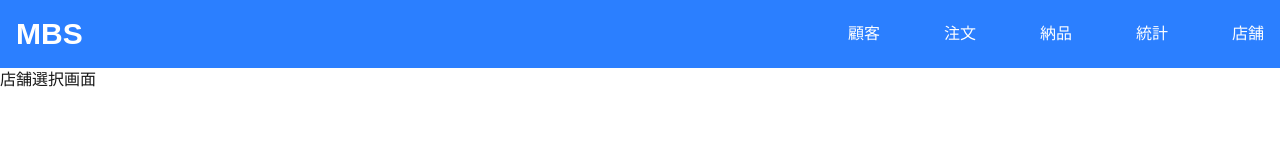
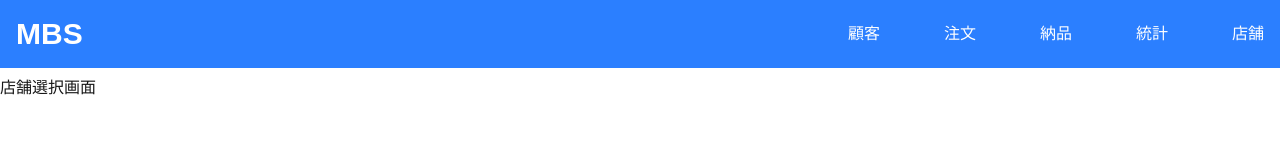
Before and after one commit to wasabi49/ocs-systemDevelopmentExercises, a Next.js app in the folder mbs/: page / in a window 1280 px wide. Shown: the top 160 px of the page. Built offline with nearby package versions, Linux system fonts and the light colour scheme.

Commit message:
fix: Breadcrumbsコンポーネントのナビゲーションにパディングを追加
- Breadcrumbs.tsx
  - ナビゲーションのクラス名に`py-1`を追加し、上下のパディングを設定

```diff
--- a/mbs/app/components/Breadcrumbs.tsx
+++ b/mbs/app/components/Breadcrumbs.tsx
@@ -22,7 +22,7 @@ const Breadcrumbs = ({ path }: { path: string }) => {
   const pathSegments = path.split('/').filter((segment) => segment !== '');
 
   return (
-    <nav className="flex items-center space-x-2 px-2 text-sm md:text-base">
+    <nav className="flex items-center space-x-2 px-2 py-1 text-sm md:text-base">
       {pathSegments.map((segment: string, index: number) => {
         if (pathSegments.length === 1 || pathSegments.length === 0) {
           return <span key={index}></span>;
```
